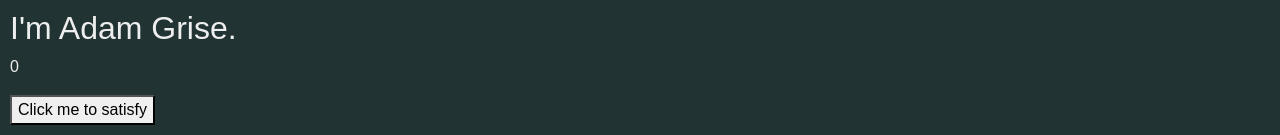
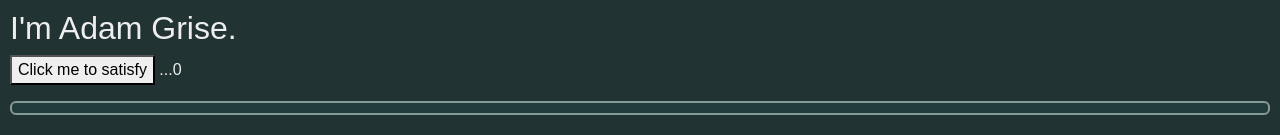
Before and after one commit to AdamWGrise/Scrimba, a React (Create React App) app in the folder scrimba1/: page / in a window 1280 px wide. Shown: the part 182-317 px from the top of the page. Built offline with nearby package versions, Linux system fonts and the light colour scheme.

Commit message:
Button tweak

```diff
--- a/scrimba1/src/components/MyInfo.js
+++ b/scrimba1/src/components/MyInfo.js
@@ -20,7 +20,6 @@ class MyInfo extends React.Component {
     }
 
     handleClick() {
-        // this.setState({ count: 1 })
         this.setState(prevState => {
             return {
                 count: prevState.count + Math.ceil(Math.random()*100)
@@ -51,8 +50,10 @@ class MyInfo extends React.Component {
         <div className="MyInfo">
             <Title />
             <h2>I'm {firstName + ' ' + lastName}.</h2>
-            <p>{this.state.count}</p>
-            <button onClick={this.handleClick}>Click me to satisfy</button>
+            <p>
+                <button onClick={this.handleClick}>Click me to satisfy</button> ...
+                {this.state.count}
+            </p>
             <hr />
             <h3>I like playing games. Here are a few:</h3>
             {/* <ul className="game-list">
```
